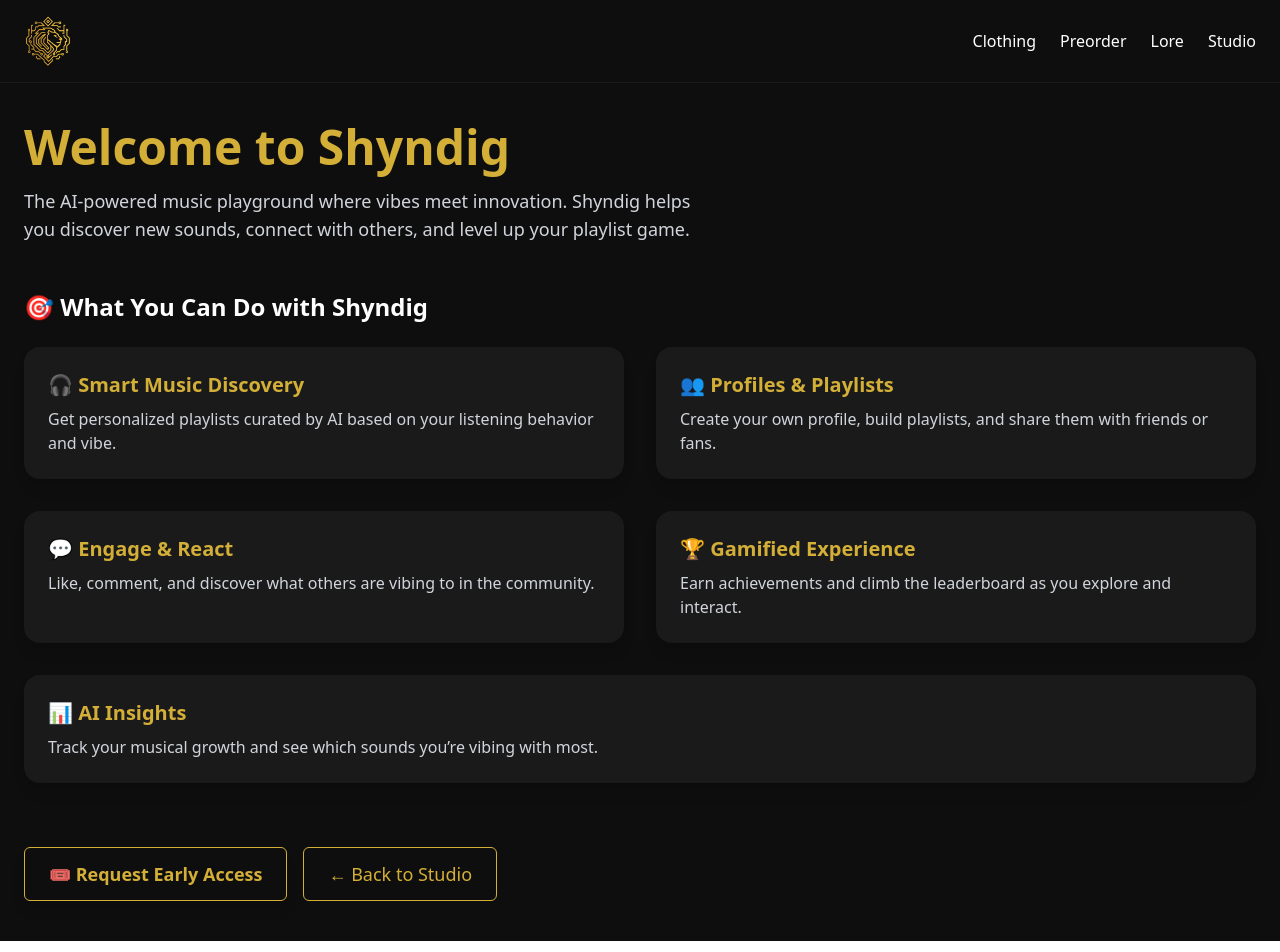
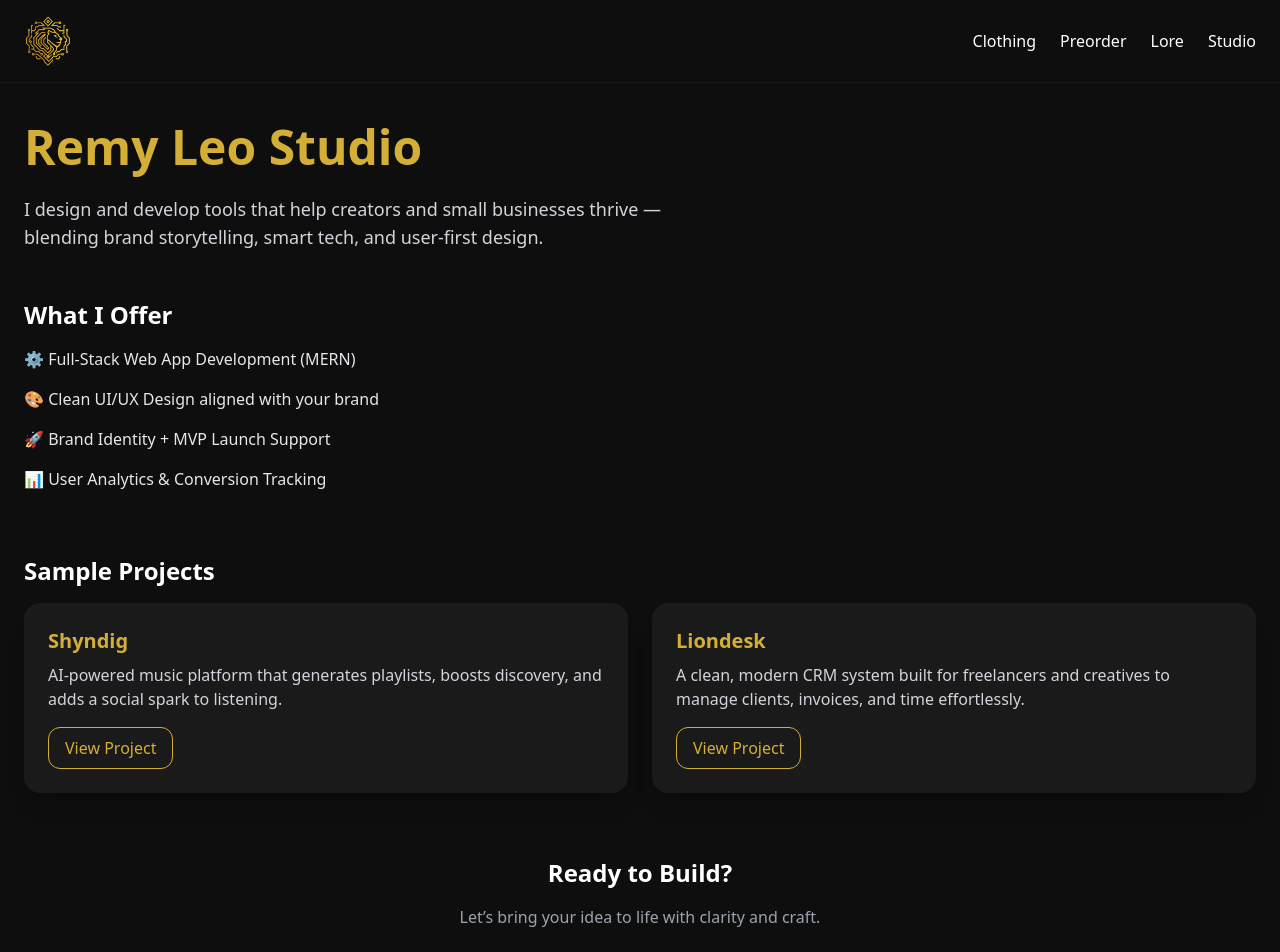
Before and after one commit to jcason21/RemyLeoDemo, a Next.js app: page /shyndig in a window 1280 px wide. Shown: the top 952 px of the page. Built offline with nearby package versions, Linux system fonts and the light colour scheme.

Commit message:
Update shyndig.tsx

```diff
--- a/pages/shyndig.tsx
+++ b/pages/shyndig.tsx
@@ -1,71 +1,110 @@
 import React from "react";
+import { motion } from "framer-motion";
+import { Button } from "../components/ui/button";
 import { useRouter } from "next/router";
-import { Button } from "../components/ui/button";
 import Navbar from "../components/Navbar";
 
-export default function ShyndigPage() {
+const MotionDiv = motion.div;
+
+export default function StudioPage() {
   const router = useRouter();
+
+  const projects = [
+    {
+      title: "Shyndig",
+      description:
+        "AI-powered music platform that generates playlists, boosts discovery, and adds a social spark to listening.",
+      link: "/shyndig",
+      internal: true,
+    },
+    {
+      title: "Liondesk",
+      description:
+        "A clean, modern CRM system built for freelancers and creatives to manage clients, invoices, and time effortlessly.",
+      link: "/liondesk",
+      internal: true,
+    },
+  ];
 
   return (
     <>
       <Navbar />
       <main className="min-h-screen bg-[#0E0E0E] text-white px-6 py-10">
-        <h1 className="text-4xl md:text-5xl font-bold text-[#D4AF37] mb-4">
-          Welcome to Shyndig
+        <h1 className="text-4xl md:text-5xl font-bold text-[#D4AF37] mb-6">
+          Remy Leo Studio
         </h1>
         <p className="text-lg text-gray-300 max-w-2xl mb-12">
-          The AI-powered music playground where vibes meet innovation.
-          Shyndig helps you discover new sounds, connect with others, and level up your playlist game.
+          I design and develop tools that help creators and small businesses
+          thrive — blending brand storytelling, smart tech, and user-first
+          design.
         </p>
 
         <section className="mb-16">
-          <h2 className="text-2xl font-semibold text-white mb-6">
-            🎯 What You Can Do with Shyndig
+          <h2 className="text-2xl font-semibold text-white mb-4">
+            What I Offer
           </h2>
+          <ul className="grid gap-4 text-gray-200">
+            <li>⚙️ Full-Stack Web App Development (MERN)</li>
+            <li>🎨 Clean UI/UX Design aligned with your brand</li>
+            <li>🚀 Brand Identity + MVP Launch Support</li>
+            <li>📊 User Analytics & Conversion Tracking</li>
+          </ul>
+        </section>
 
-          <div className="grid md:grid-cols-2 gap-8 text-gray-300">
-            <div className="bg-[#1A1A1A] p-6 rounded-2xl shadow-lg">
-              <h3 className="text-[#D4AF37] text-xl font-bold mb-2">🎧 Smart Music Discovery</h3>
-              <p>Get personalized playlists curated by AI based on your listening behavior and vibe.</p>
-            </div>
-
-            <div className="bg-[#1A1A1A] p-6 rounded-2xl shadow-lg">
-              <h3 className="text-[#D4AF37] text-xl font-bold mb-2">👥 Profiles & Playlists</h3>
-              <p>Create your own profile, build playlists, and share them with friends or fans.</p>
-            </div>
-
-            <div className="bg-[#1A1A1A] p-6 rounded-2xl shadow-lg">
-              <h3 className="text-[#D4AF37] text-xl font-bold mb-2">💬 Engage & React</h3>
-              <p>Like, comment, and discover what others are vibing to in the community.</p>
-            </div>
-
-            <div className="bg-[#1A1A1A] p-6 rounded-2xl shadow-lg">
-              <h3 className="text-[#D4AF37] text-xl font-bold mb-2">🏆 Gamified Experience</h3>
-              <p>Earn achievements and climb the leaderboard as you explore and interact.</p>
-            </div>
-
-            <div className="bg-[#1A1A1A] p-6 rounded-2xl shadow-lg md:col-span-2">
-              <h3 className="text-[#D4AF37] text-xl font-bold mb-2">📊 AI Insights</h3>
-              <p>Track your musical growth and see which sounds you’re vibing with most.</p>
-            </div>
+        <section className="mb-16">
+          <h2 className="text-2xl font-semibold text-white mb-4">
+            Sample Projects
+          </h2>
+          <div className="grid gap-6 md:grid-cols-2">
+            {projects.map((project, i) => (
+              <MotionDiv
+                key={project.title}
+                className="bg-[#1A1A1A] p-6 rounded-2xl shadow-xl flex flex-col justify-between"
+                initial={{ opacity: 0, y: 40 }}
+                whileInView={{ opacity: 1, y: 0 }}
+                viewport={{ once: true }}
+                transition={{
+                  duration: 0.6,
+                  delay: i * 0.2,
+                  ease: "easeOut",
+                }}
+                whileHover={{ scale: 1.02 }}
+              >
+                <div>
+                  <h3 className="text-xl font-bold text-[#D4AF37] mb-2">
+                    {project.title}
+                  </h3>
+                  <p className="text-gray-300 mb-4">{project.description}</p>
+                </div>
+                <Button
+                  variant="outline"
+                  className="border-[#D4AF37] text-[#D4AF37] px-4 py-2 rounded-xl hover:bg-[#2f2f2f] w-fit"
+                  onClick={() =>
+                    project.internal
+                      ? router.push(project.link)
+                      : window.open(project.link, "_blank")
+                  }
+                >
+                  View Project
+                </Button>
+              </MotionDiv>
+            ))}
           </div>
         </section>
 
-        <section className="flex flex-col md:flex-row gap-4">
+        <section className="text-center">
+          <h2 className="text-2xl font-semibold text-white mb-4">
+            Ready to Build?
+          </h2>
+          <p className="text-gray-400 mb-6">
+            Let’s bring your idea to life with clarity and craft.
+          </p>
           <Button
             variant="outline"
-            className="bg-[#D4AF37] text-[#D4AF37] px-6 py-3 rounded-2xl text-lg font-semibold shadow-lg hover:opacity-90"
+            className="bg-[#D4AF37] text-[#0E0E0E] font-semibold px-6 py-3 rounded-2xl text-lg shadow-lg hover:opacity-90"
             onClick={() => router.push("/contact")}
           >
-            🎟️ Request Early Access
-          </Button>
-
-          <Button
-            variant="outline"
-            className="border-[#D4AF37] text-[#D4AF37] px-6 py-3 rounded-2xl text-lg hover:bg-[#2f2f2f]"
-            onClick={() => router.push("/studio")}
-          >
-            ← Back to Studio
+            Contact Me
           </Button>
         </section>
       </main>
```
